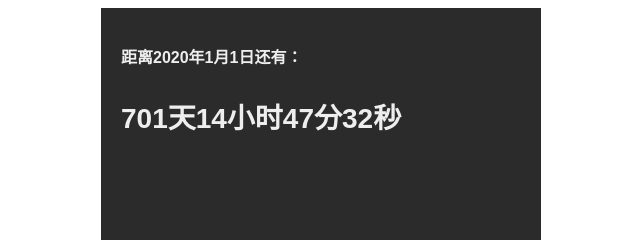
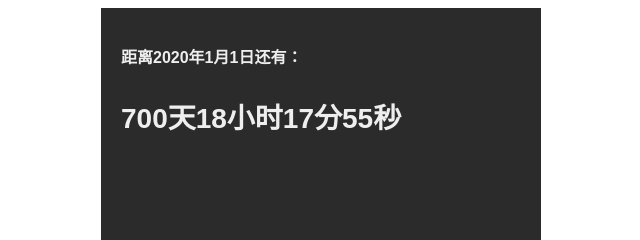
Before and after one commit to MissWangxiating/LearnWeb, a plain HTML site: page task2-v1.0.html in a window 1280 px wide. Shown: the top 240 px of the page, 319-959 px from the left. Drawn offline with Linux system fonts and the light colour scheme.

Commit message:
countdown is finished

```diff
--- a/task2-v1.0.html
+++ b/task2-v1.0.html
@@ -24,11 +24,59 @@
 <body>
 	<div>
 		<p>距离2020年1月1日还有：</p>
-		<p class="time">701天14小时47分32秒</p>
+		<p id="times" class="time">701天14小时47分32秒</p>
 	</div>
 	<script type="text/javascript">
 		var now = new Date();
+		var somedate = new Date("Jan 1. 2020");
 		console.log(now);
+		console.log(somedate);
+		if (now<somedate)
+		{
+			var times = somedate - now;
+			console.log(times);
+			//获取秒数
+			var seconds = parseInt(times/1000%60,10);
+			//获取分钟数
+			var minutes = parseInt(times/1000/60%60,10);
+			//获取小时数
+			var hours = parseInt(times/1000/60/60%24,10);
+			//获取天数
+			var days =parseInt(times/1000/60/60/24,10);
+
+			var leftime = document.getElementById("times");
+			leftime.innerHTML = days+"天"+hours+"小时"+minutes+"分"+seconds+"秒";
+
+
+
+		}
+		else {alert("倒计时失败！");}
+		/*获得当前年份
+		var now_year = now.getFullYear();
+		var new_year = somedate.getFullYear();
+		//console.log(now_year);
+		//console.log(new_year);
+		//获得月份
+		var now_month = now.getMonth();
+		var new_month = somedate.getMonth();
+		//console.log(now_month);
+		//console.log(new_month);
+		//获得日期
+		var now_day = now.getDate();
+		var new_day = somedate.getDate();
+		//console.log(now_day);
+		//console.log(new_day);
+		//获得小时
+		var now_hour = now.getHours();
+		var new_hour = somedate.getHours();
+		//console.log(now_hour);
+		//console.log(new_hour);
+		//获得分钟
+		var now_minute = now.getMinutes();
+		var new_minute = somedate.getMinutes();
+		//console.log(now_minute);
+		//console.log(new_minute);
+		*/
 	</script>
 
 </body>
```
